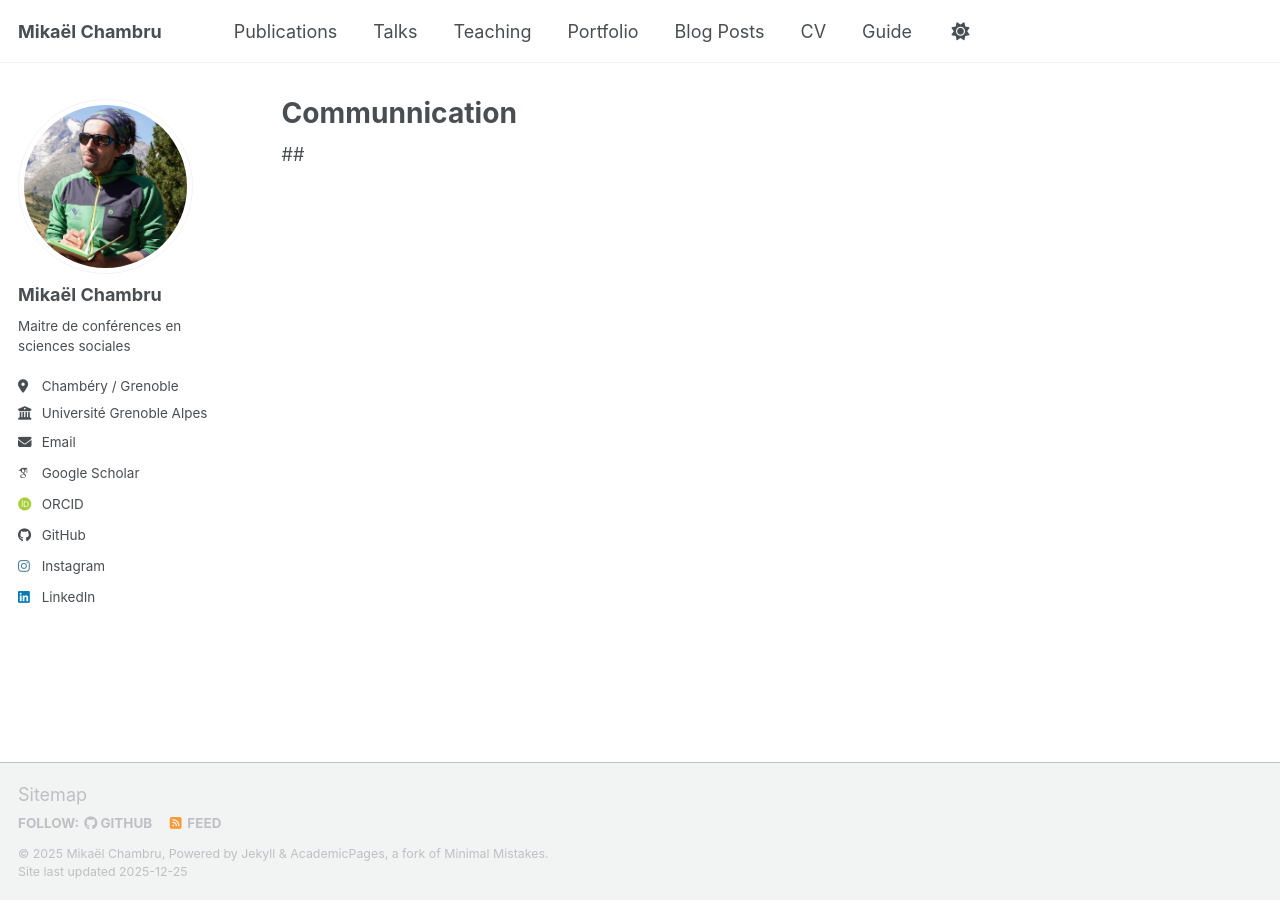
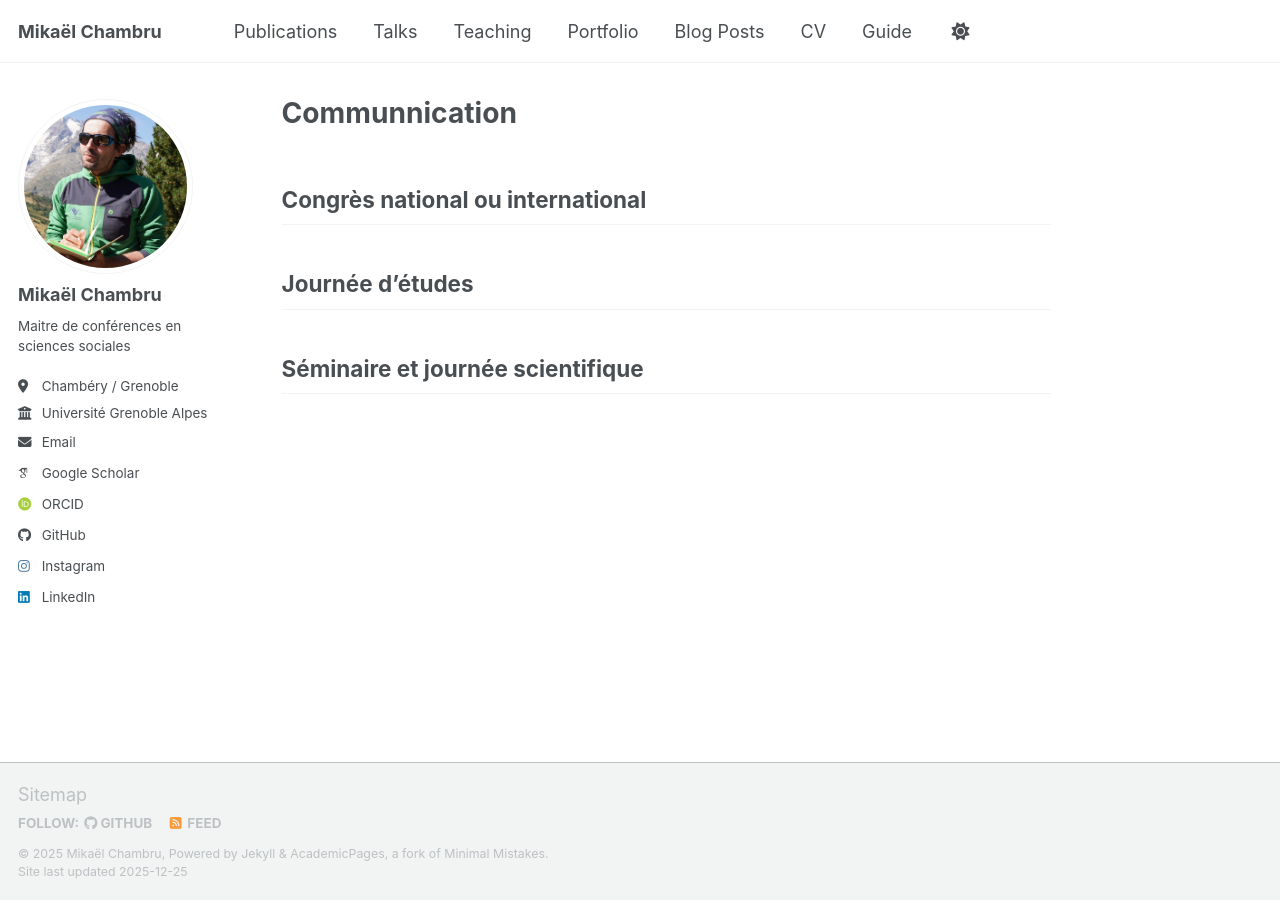
Before and after one commit to mikaelchambru/mikaelchambru.github.io, a Jekyll site: the page built from _pages/communications.md, in a window 1280 px wide. Built offline with Jekyll 4.4.1, drawn with Linux system fonts in a browser that asks for light colours; some web fonts are replaced; a script bundle is joined from its source files by our own code; library files that are not in the unit come from our copies.

Commit message:
Update communications.md

```diff
--- a/_pages/communications.md
+++ b/_pages/communications.md
@@ -5,4 +5,8 @@ author_profile: true
 redirect_from:
 - communications.html
 ---
-##
+## Congrès national ou international
+
+## Journée d'études
+
+## Séminaire et journée scientifique
```
